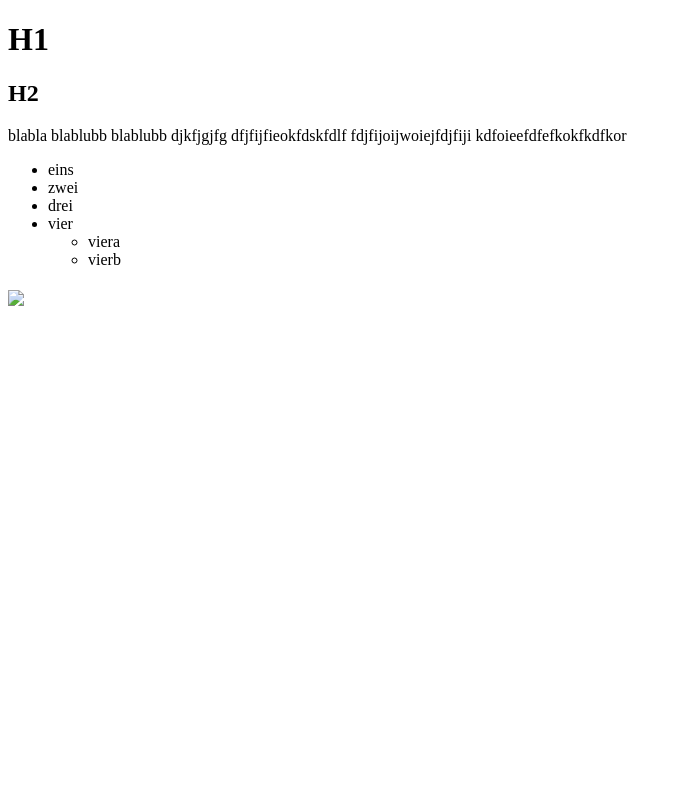
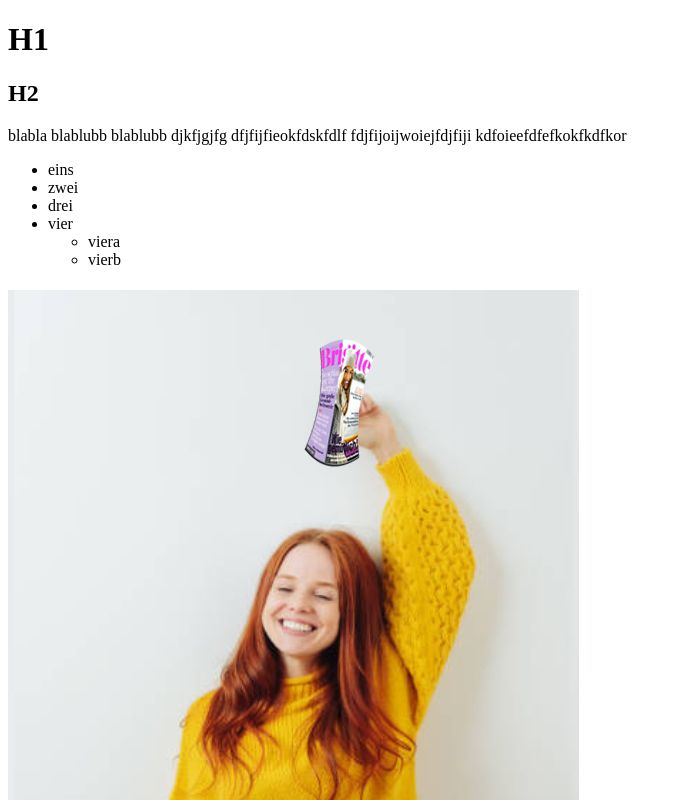
Before and after one commit to SteffenSeiffarth/Webpage, a plain HTML site: page index.html in a window 1280 px wide. Shown: the top 800 px of the page, without its empty margins (0-679 px from the left). Drawn offline with Linux system fonts and the light colour scheme.

Commit message:
Add files via upload

```diff
--- a/index.html
+++ b/index.html
@@ -21,7 +21,7 @@
 
         <h1></h1>
         <a href="http://www.seiffarth.de">
-            <img src="file:Brigitte.jpg">
+            <img src="https://github.com/SteffenSeiffarth/Webpage/blob/main/Brigitte.jpg?raw=true">
         </a>
         <!-- Test -->
     </body>
```
